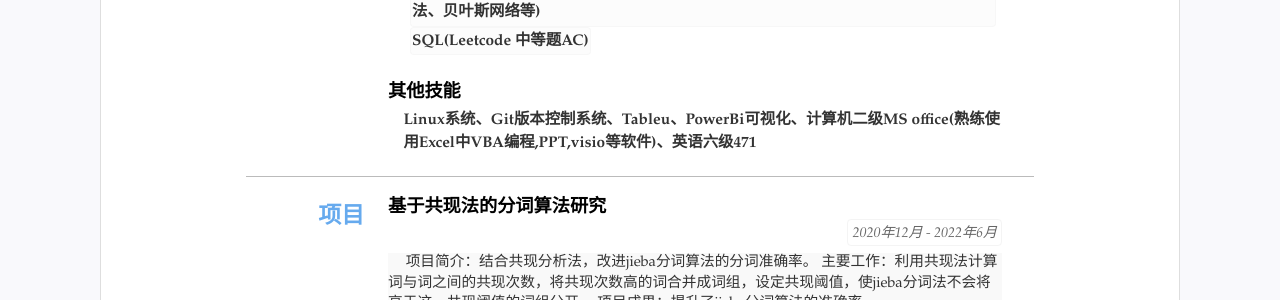
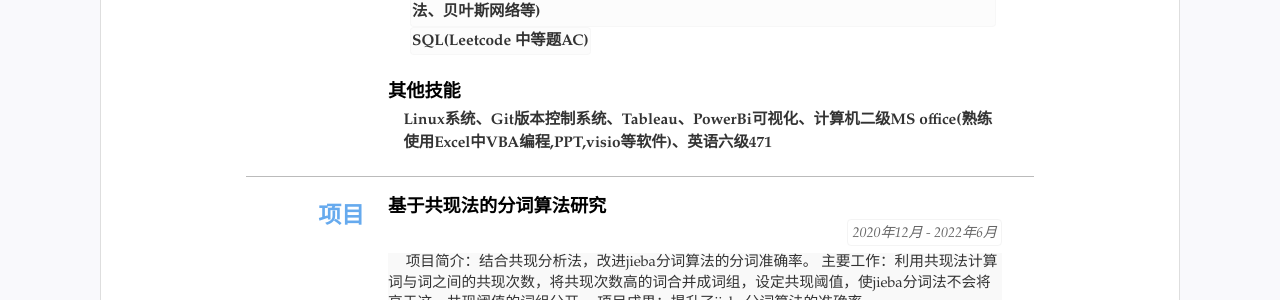
Before and after one commit to qiaokelishushu/CV, a Jekyll site: the page built from index.html, in a window 1280 px wide. Shown: the part 571-871 px from the top of the page. Built offline with Jekyll 4.4.1, drawn with Linux system fonts in a browser that asks for light colours.

Commit message:
Update resume.yml

```diff
--- a/_data/resume.yml
+++ b/_data/resume.yml
@@ -48,7 +48,7 @@ main: #简历主要内容，
     - SQL(Leetcode 中等题AC)
 #     - 语言3
   - title: 其他技能
-    summary: Linux系统、Git版本控制系统、Tableu、PowerBi可视化、计算机二级MS office(熟练使用Excel中VBA编程,PPT,visio等软件)、英语六级471
+    summary: Linux系统、Git版本控制系统、Tableau、PowerBi可视化、计算机二级MS office(熟练使用Excel中VBA编程,PPT,visio等软件)、英语六级471
 
 # - type: experience
 #   name: 经验
```
